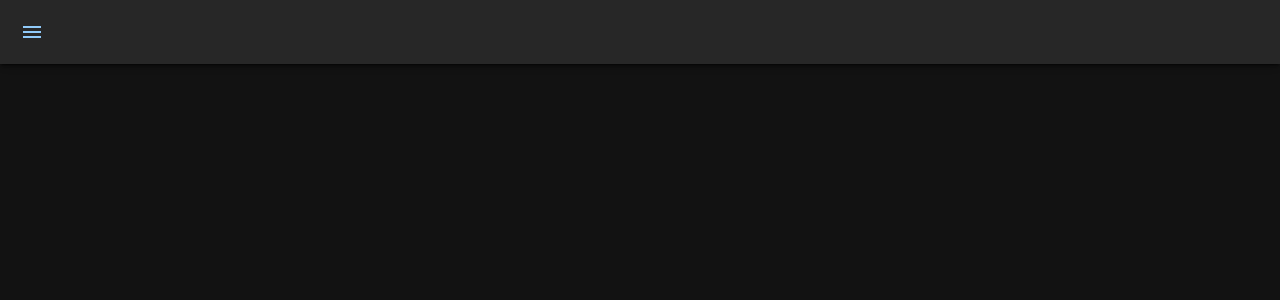
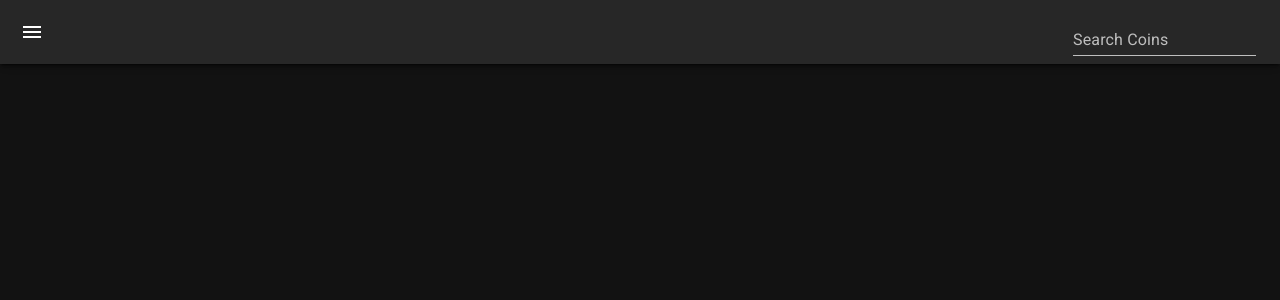
Before and after one commit to mattg1243/paper, a React (Create React App) app: page / in a window 1280 px wide. Shown: the top 300 px of the page. Built offline with nearby package versions, Linux system fonts and the light colour scheme; a web font is replaced by a local one.

Commit message:
added a search bar for coins on the topbar, now working on the inspect page

```diff
--- a/src/components/Dash.js
+++ b/src/components/Dash.js
@@ -25,6 +25,7 @@ import AccountBalanceWalletIcon from '@mui/icons-material/AccountBalanceWallet';
 import SettingsIcon from '@mui/icons-material/Settings';
 import LogoutIcon from '@mui/icons-material/Logout';
 import InfoIcon from '@mui/icons-material/Info';
+import { TextField } from '@mui/material';
 
 const drawerWidth = 240;
 
@@ -89,7 +90,7 @@ const Main = styled('main', { shouldForwardProp: (prop) => prop !== 'open' })(
       <Box sx={{ display: 'flex' }}>
         <CssBaseline />
         <AppBar position="fixed" open={open}>
-          <Toolbar>
+          <Toolbar style={{ display: 'flex', justifyContent: 'space-between' }}>
             <IconButton
               color="inherit"
               aria-label="open drawer"
@@ -97,9 +98,9 @@ const Main = styled('main', { shouldForwardProp: (prop) => prop !== 'open' })(
               edge="start"
               sx={{ mr: 2, ...(open && { display: 'none' }) }}
             >
-              <MenuIcon style={{ color: theme.palette.primary.main }}/>
+              <MenuIcon style={{ color: theme.palette.text.primary }}/>
             </IconButton>
-
+            <TextField id="search-coins" label="Search Coins" variant="standard" />
           </Toolbar>
         </AppBar>
         <Drawer
@@ -125,13 +126,13 @@ const Main = styled('main', { shouldForwardProp: (prop) => prop !== 'open' })(
             {['Positions', 'Watchlist', 'Trending', 'Markets'].map((text, index) => (
                 <Link to={`/${text.toLowerCase()}`} style={{ textDecoration: 'none' }}>
                   <ListItem button key={text} >
-                    <ListItemIcon style={{ color: theme.palette.primary.main }}>
+                    <ListItemIcon style={{ color: theme.palette.text.primary }}>
                       {text == 'Positions' ? <AccountBalanceWalletIcon /> : null}
                       {text == 'Watchlist' ? <ListAltIcon /> : null}
                       {text == 'Trending' ? <TrendingUp /> : null}
                       {text == 'Markets' ? <StorefrontIcon /> : null}
                     </ListItemIcon>
-                  <ListItemText style={{ color: theme.palette.primary.main }} primary={text} />
+                  <ListItemText style={{ color: theme.palette.text.primary }} primary={text} />
                 </ListItem>
               </Link>
             ))}
@@ -140,8 +141,8 @@ const Main = styled('main', { shouldForwardProp: (prop) => prop !== 'open' })(
           <List >
             {['Settings', 'Logout', 'About'].map((text, index) => (
               <Link to={`/${text.toLowerCase()}`} style={{ textDecoration: 'none' }}>
-              <ListItem button key={text} style={{ color: theme.palette.primary.main }}>
-                <ListItemIcon style={{ color: theme.palette.primary.main }}>
+              <ListItem button key={text} style={{ color: theme.palette.text.primary }}>
+                <ListItemIcon style={{ color: theme.palette.text.primary }}>
                   {text == 'Settings' ? <SettingsIcon /> : null}
                   {text == 'Logout' ? <LogoutIcon /> : null}
                   {text == 'About' ? <InfoIcon /> : null}
--- a/src/components/TrendingCoin.js
+++ b/src/components/TrendingCoin.js
@@ -4,7 +4,7 @@ import CardContent from '@mui/material/CardContent';
 import CardMedia from '@mui/material/CardMedia';
 import Typography from '@mui/material/Typography';
 import { CardActionArea } from '@mui/material';
-import { LineChart, Line, XAxis, YAxis, CartesianGrid, Tooltip, Legend, ResponsiveContainer } from "recharts";
+import { LineChart, Line } from "recharts";
 
 class TrendingCoin extends Component {
 
```
Also changed, not shown: src/components/Search.js (deleted, +0 -11 lines).
